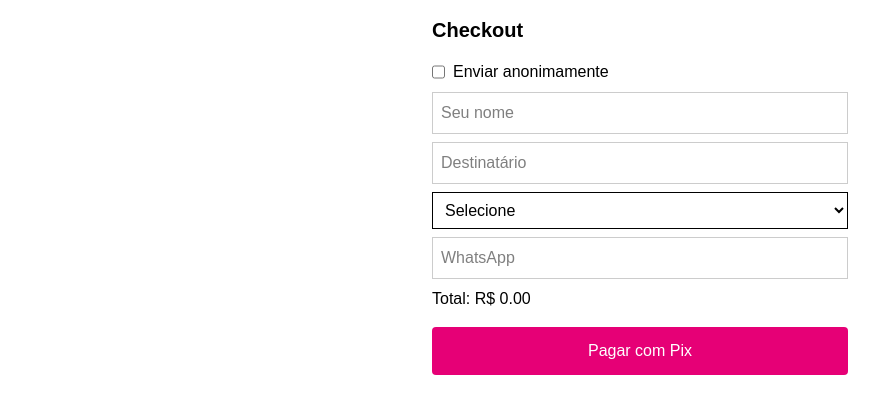
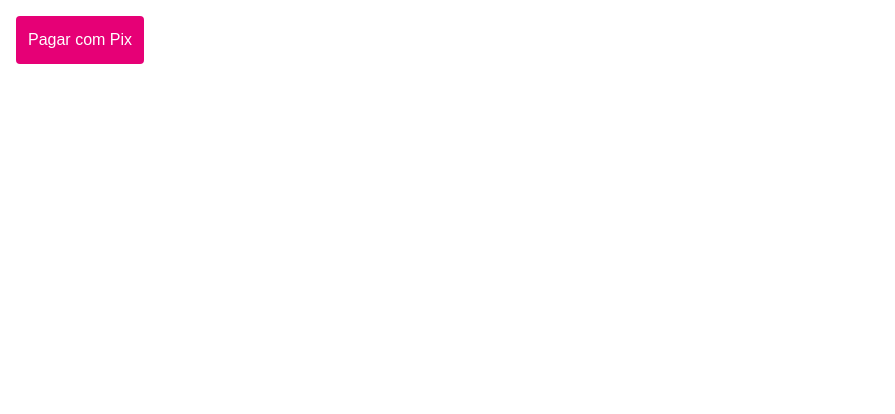
Before and after one commit to gabriel04hm-ux/correio-elegante, a Next.js app: page /checkout in a window 1280 px wide. Shown: the top 414 px of the page, without its empty margins (0-895 px from the left). Built offline with nearby package versions, Linux system fonts and the light colour scheme.

Commit message:
volta sistema funcional

```diff
--- a/app/api/pedido/pagamento/route.ts
+++ b/app/api/pedido/pagamento/route.ts
@@ -1,36 +1,34 @@
 import { NextResponse } from "next/server"
+import { MercadoPagoConfig, Preference } from "mercadopago"
 
 export async function POST(req: Request) {
   try {
     const body = await req.json()
+    const { itens, pedido } = body
 
-    const carrinho = body.carrinho
+    const token = process.env.MERCADO_PAGO_ACCESS_TOKEN
+    const siteUrl = process.env.NEXT_PUBLIC_SITE_URL
 
-    if (!carrinho || carrinho.length === 0) {
-      return NextResponse.json({ error: "Carrinho vazio" }, { status: 400 })
+    if (!token) {
+      return NextResponse.json(
+        { ok: false, error: "Token não encontrado" },
+        { status: 500 }
+      )
     }
 
-    const items = carrinho.map((item: any) => ({
-      title: item.nome,
-      quantity: item.quantidade,
-      unit_price: item.preco,
-      currency_id: "BRL",
-    }))
+    const client = new MercadoPagoConfig({
+      accessToken: token,
+    })
 
-    const response = await fetch("https://api.mercadopago.com/checkout/preferences", {
-      method: "POST",
-      headers: {
-        "Content-Type": "application/json",
-        Authorization: `Bearer ${process.env.MERCADO_PAGO_ACCESS_TOKEN}`,
-      },
-      body: JSON.stringify({
-        items,
+    const preference = new Preference(client)
+
+    const res = await preference.create({
+      body: {
+        items: itens,
 
         metadata: {
-          pedido: carrinho,
+          pedido,
         },
-
-        external_reference: "pedido_" + Date.now(),
 
         payment_methods: {
           excluded_payment_types: [
@@ -40,24 +38,28 @@
           ],
         },
 
+        notification_url: `${siteUrl}/api/mercadopago/webhook`,
+
         back_urls: {
-          success: `${process.env.NEXT_PUBLIC_SITE_URL}/checkout?status=success`,
-          failure: `${process.env.NEXT_PUBLIC_SITE_URL}/checkout?status=failure`,
-          pending: `${process.env.NEXT_PUBLIC_SITE_URL}/checkout?status=pending`,
+          success: `${siteUrl}/checkout?status=success`,
+          failure: `${siteUrl}/checkout?status=failure`,
+          pending: `${siteUrl}/checkout?status=pending`,
         },
 
         auto_return: "approved",
-      }),
+      },
     })
 
-    const data = await response.json()
+    return NextResponse.json({
+      ok: true,
+      init_point: res.init_point,
+    })
+  } catch (error: any) {
+    console.error(error)
 
-    return NextResponse.json({
-      init_point: data.init_point,
-    })
-
-  } catch (error) {
-    console.error(error)
-    return NextResponse.json({ error: "Erro interno" }, { status: 500 })
+    return NextResponse.json(
+      { ok: false, error: "Erro ao criar pagamento" },
+      { status: 500 }
+    )
   }
 }
--- a/app/checkout/page.tsx
+++ b/app/checkout/page.tsx
@@ -1,48 +1,15 @@
 "use client"
 
-import { useState, useEffect } from "react"
+import { useState } from "react"
 
 export default function Checkout() {
-  const [carrinho, setCarrinho] = useState<any[]>([])
   const [loading, setLoading] = useState(false)
 
-  const [remetente, setRemetente] = useState("")
-  const [destinatario, setDestinatario] = useState("")
-  const [sala, setSala] = useState("")
-  const [whatsapp, setWhatsapp] = useState("")
-  const [anonimo, setAnonimo] = useState(false)
-
-  useEffect(() => {
-    const dados = JSON.parse(localStorage.getItem("carrinho") || "[]")
-    setCarrinho(dados)
-  }, [])
-
-  const total = carrinho.reduce(
-    (acc, item) => acc + item.preco * item.quantidade,
-    0
-  )
-
-  async function finalizarPedido() {
+  async function pagar() {
     try {
       setLoading(true)
 
-      if (!destinatario || !sala || !whatsapp) {
-        alert("Preencha tudo")
-        return
-      }
-
-      if (!carrinho || carrinho.length === 0) {
-        alert("Carrinho vazio")
-        return
-      }
-
-      const carrinhoFinal = carrinho.map((item) => ({
-        ...item,
-        remetente: anonimo ? "Anônimo" : remetente,
-        destinatario,
-        sala,
-        whatsapp,
-      }))
+      const carrinho = JSON.parse(localStorage.getItem("carrinho") || "[]")
 
       const res = await fetch("/api/pedido/pagamento", {
         method: "POST",
@@ -50,7 +17,12 @@
           "Content-Type": "application/json",
         },
         body: JSON.stringify({
-          carrinho: carrinhoFinal,
+          itens: carrinho.map((item: any) => ({
+            title: item.nome,
+            quantity: item.quantidade,
+            unit_price: item.preco,
+          })),
+          pedido: carrinho,
         }),
       })
 
@@ -62,8 +34,8 @@
       }
 
       window.location.href = data.init_point
-    } catch (err) {
-      console.error(err)
+    } catch (error) {
+      console.error(error)
       alert("Erro ao pagar")
     } finally {
       setLoading(false)
@@ -71,78 +43,12 @@
   }
 
   return (
-    <div className="p-4 max-w-md mx-auto">
-      <h1 className="text-xl font-bold mb-4">Checkout</h1>
-
-      <label className="flex gap-2 mb-2">
-        <input
-          type="checkbox"
-          checked={anonimo}
-          onChange={(e) => setAnonimo(e.target.checked)}
-        />
-        Enviar anonimamente
-      </label>
-
-      {!anonimo && (
-        <input
-          className="border p-2 w-full mb-2"
-          placeholder="Seu nome"
-          value={remetente}
-          onChange={(e) => setRemetente(e.target.value)}
-        />
-      )}
-
-      <input
-        className="border p-2 w-full mb-2"
-        placeholder="Destinatário"
-        value={destinatario}
-        onChange={(e) => setDestinatario(e.target.value)}
-      />
-
-      <select
-        className="border p-2 w-full mb-2"
-        value={sala}
-        onChange={(e) => setSala(e.target.value)}
+    <div className="p-4">
+      <button
+        onClick={pagar}
+        className="bg-pink-600 text-white p-3 rounded"
       >
-        <option value="">Selecione</option>
-        <option>Professor(a)</option>
-
-        <option>1 Eletrônica</option>
-        <option>1 Ene. Renovável</option>
-        <option>1 Fab. Mecânica</option>
-        <option>1 Informática</option>
-        <option>1 Logística</option>
-        <option>1 Seg. Trabalho</option>
-
-        <option>2 Eletrônica</option>
-        <option>2 Ene. Renovável</option>
-        <option>2 Fab. Mecânica</option>
-        <option>2 Informática</option>
-        <option>2 Logística</option>
-        <option>2 Seg. Trabalho</option>
-
-        <option>3 Eletrônica</option>
-        <option>3 Informática</option>
-        <option>3 Logística</option>
-        <option>3 Propedêutico</option>
-        <option>3 Seg. Trabalho</option>
-      </select>
-
-      <input
-        className="border p-2 w-full mb-2"
-        placeholder="WhatsApp"
-        value={whatsapp}
-        onChange={(e) => setWhatsapp(e.target.value)}
-      />
-
-      <p>Total: R$ {total.toFixed(2)}</p>
-
-      <button
-        onClick={finalizarPedido}
-        disabled={loading}
-        className="bg-pink-600 text-white w-full p-3 mt-4 rounded"
-      >
-        {loading ? "Processando..." : "Pagar com Pix"}
+        {loading ? "Carregando..." : "Pagar com Pix"}
       </button>
     </div>
   )
```
